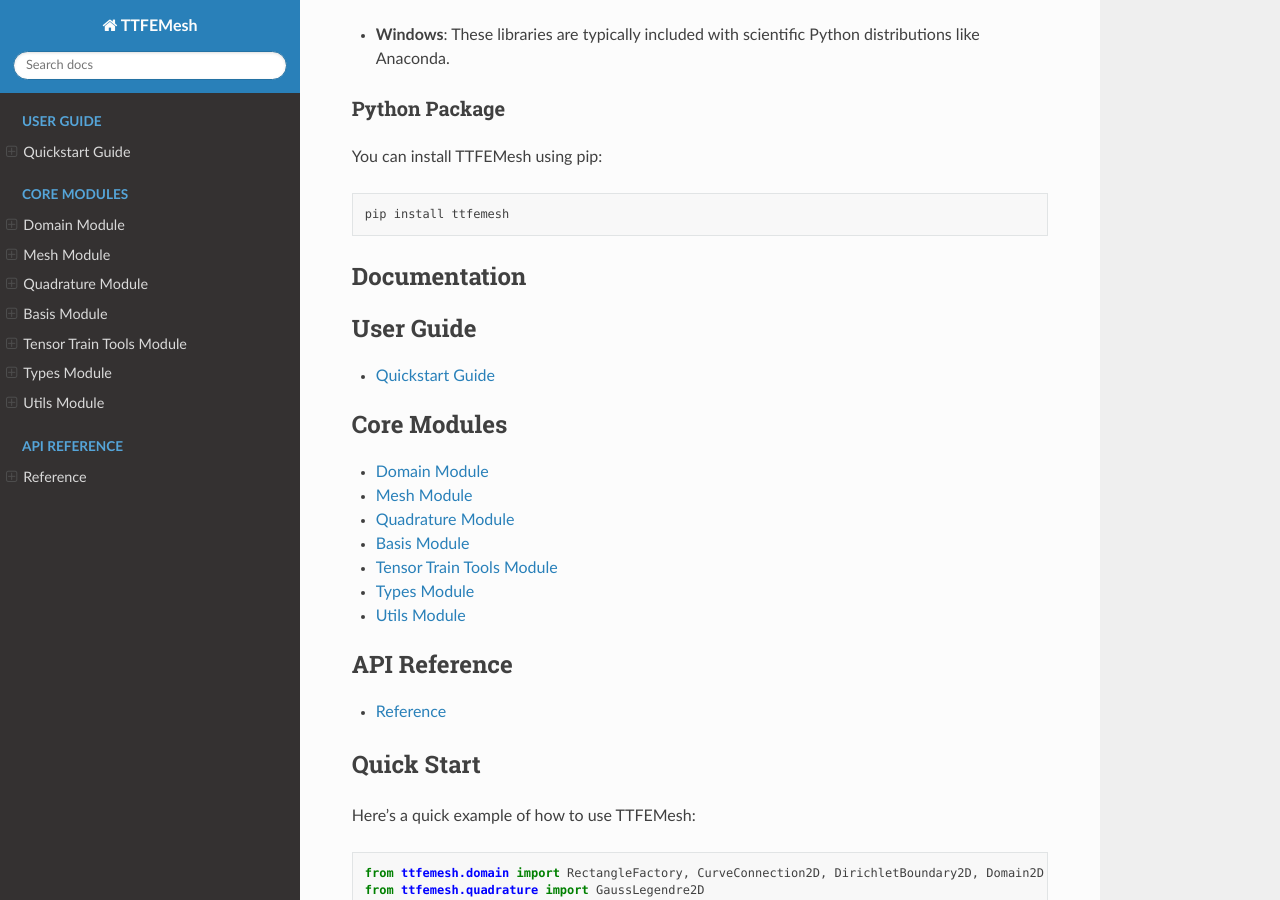
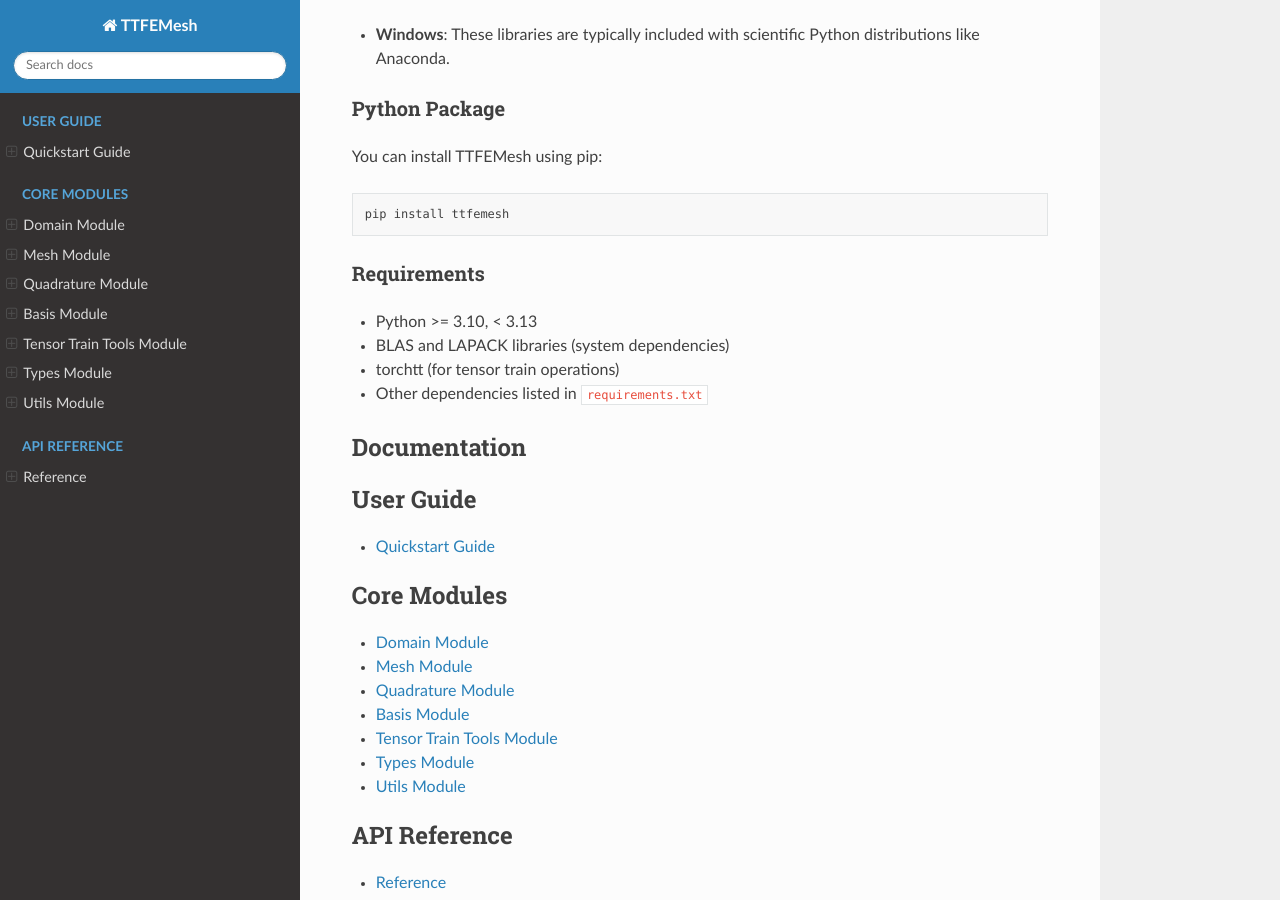
Before and after one commit to MazenAli/TT-FEMesh, a Sphinx documentation site: the page built from docs/index.md, in a window 1280 px wide and 900 px high, scrolled down 922 px. Built offline with Sphinx 7.4.7 and the Read the Docs theme 3.1.0, drawn with Linux system fonts in a browser that asks for light colours.

Commit message:
update workflow

````diff
--- a/docs/index.md
+++ b/docs/index.md
@@ -2,7 +2,9 @@
 
 [![GitHub](https://img.shields.io/badge/GitHub-TT--FEMesh-black?style=flat&logo=github)](https://github.com/MazenAli/TT-FEMesh)
 [![License: MIT](https://img.shields.io/badge/License-MIT-yellow.svg)](https://opensource.org/licenses/MIT)
-[![Python](https://img.shields.io/badge/python-3.12-blue)](https://www.python.org/downloads/)
+[![Python 3.10](https://img.shields.io/badge/python-3.10-blue)](https://www.python.org/downloads/)
+[![Python 3.11](https://img.shields.io/badge/python-3.11-blue)](https://www.python.org/downloads/)
+[![Python 3.12](https://img.shields.io/badge/python-3.12-blue)](https://www.python.org/downloads/)
 
 TTFEMesh is a Python library for generating tensor train representations of finite element meshes.
 It provides tools for creating domains, generating meshes, and computing tensorized Jacobians, Dirichlet masks, and concatenation maps.
@@ -47,6 +49,13 @@
 ```bash
 pip install ttfemesh
 ```
+
+### Requirements
+
+- Python >= 3.10, < 3.13
+- BLAS and LAPACK libraries (system dependencies)
+- torchtt (for tensor train operations)
+- Other dependencies listed in [`requirements.txt`](https://github.com/MazenAli/TT-FEMesh/blob/main/requirements.txt)
 
 ## Documentation
 
````
Also changed, not shown: README.md (+4 -2 lines), 1 other file.
